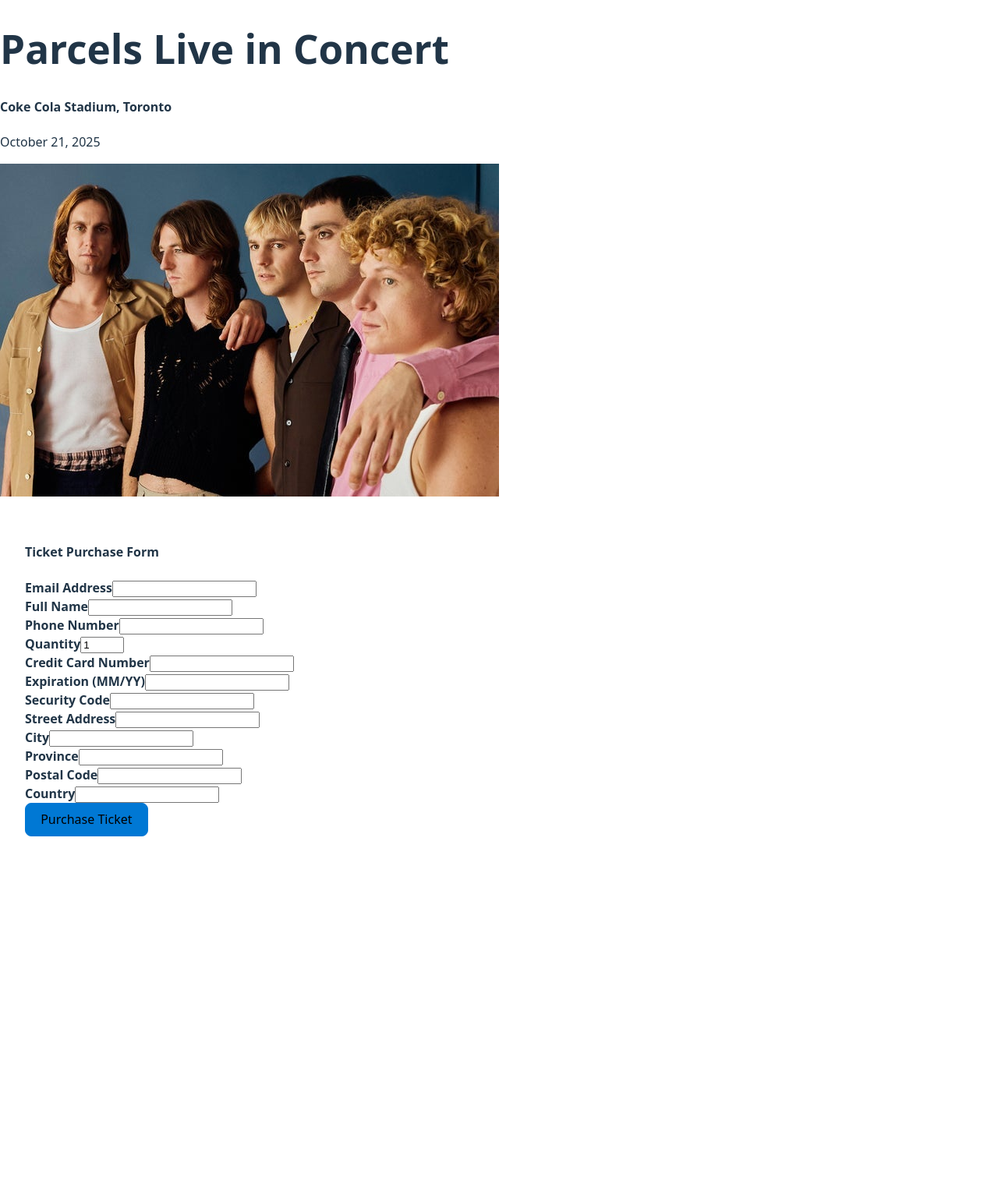
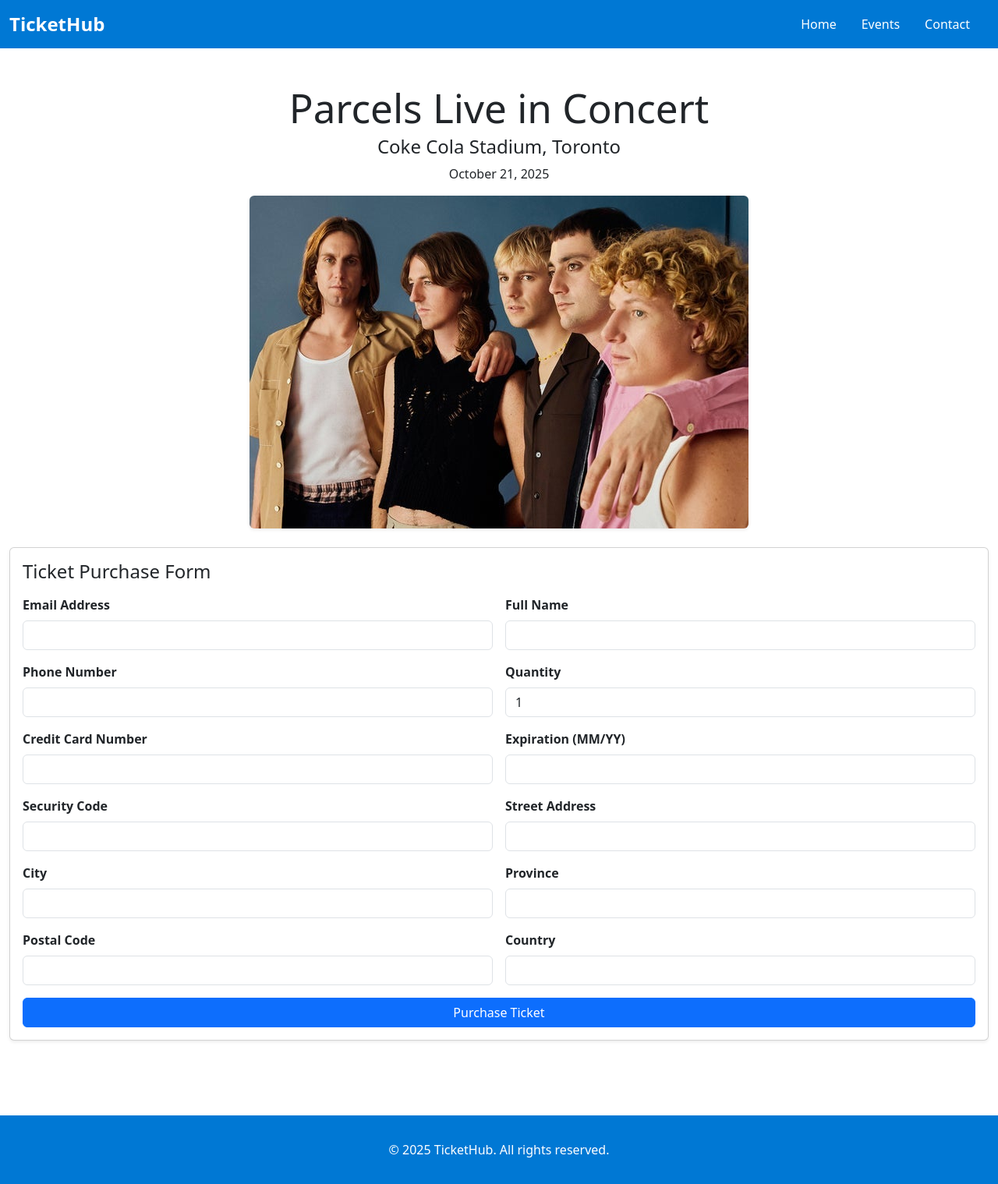
Before and after one commit to StepheninSchool/TicketHubWebApp, a React (Vite) app: page / in a window 1280 px wide. Shown: the whole page at 78% size. Before the commit the page ends 1105 px from the top, so only its background shows below. Built offline with nearby package versions, Linux system fonts and the light colour scheme.

Commit message:
feat: add Bootstrap for styling and enhance layout with navbar and footer

```diff
--- a/package.json
+++ b/package.json
@@ -11,6 +11,7 @@
   },
   "dependencies": {
     "@azure/storage-queue": "^12.26.0",
+    "bootstrap": "^5.3.5",
     "react": "^19.0.0",
     "react-dom": "^19.0.0"
   },
--- a/src/App.css
+++ b/src/App.css
@@ -1,31 +1,60 @@
-/* App.css */
-.container {
-  max-width: 800px;
-}
+/* Custom App Styles */
 
+/* Card customizations */
 .card {
   border: none;
 }
-
 .card-header {
-  background: #0078D4;
-  color: white;
+  background-color: #0078D4 !important;
+  color: #ffffff;
 }
-
 .card-body {
   padding: 2rem;
 }
 
+/* Form styles */
 .form-label {
   font-weight: bold;
 }
 
+/* Override Bootstrap btn-primary */
 .btn-primary {
   background-color: #0078D4;
   border-color: #0078D4;
 }
-
 .btn-primary:hover {
   background-color: #005a9e;
   border-color: #005a9e;
 }
+
+/* Navbar customizations */
+.navbar-custom {
+  background-color: #0078D4;
+  padding: 1rem;
+}
+.navbar-custom .navbar-brand {
+  font-weight: bold;
+  font-size: 1.5rem;
+  color: #ffffff !important;
+}
+.navbar-custom .nav-link {
+  color: #ffffff !important;
+  margin-right: 1rem;
+}
+
+/* Footer customizations */
+.custom-footer {
+  background-color: #0078D4;
+  color: #ffffff;
+  padding: 2rem 0;
+  text-align: center;
+}
+
+/* Ensure full width container for navbar and footer */
+.navbar-custom > .container,
+.custom-footer > .container {
+  max-width: 100%;
+  width: 100%;
+  padding-left: 1rem;
+  padding-right: 1rem;
+}
--- a/src/App.jsx
+++ b/src/App.jsx
@@ -53,7 +53,31 @@
   };
 
   return (
-    <div className="container py-5">
+    <>
+      <nav className="navbar navbar-expand-lg navbar-custom">
+        <div className="container-fluid">
+          <a className="navbar-brand" href="#">TicketHub</a>
+          <button className="navbar-toggler" type="button" data-bs-toggle="collapse"
+            data-bs-target="#navbarNav" aria-controls="navbarNav" aria-expanded="false" aria-label="Toggle navigation">
+            <span className="navbar-toggler-icon"></span>
+          </button>
+          <div className="collapse navbar-collapse" id="navbarNav">
+            <ul className="navbar-nav ms-auto">
+              <li className="nav-item">
+                <a className="nav-link" href="#">Home</a>
+              </li>
+              <li className="nav-item">
+                <a className="nav-link" href="#">Events</a>
+              </li>
+              <li className="nav-item">
+                <a className="nav-link" href="#">Contact</a>
+              </li>
+            </ul>
+          </div>
+        </div>
+      </nav>
+
+      <div className="container-fluid py-5">
         <div className="text-center mb-4">
           <h1>Parcels Live in Concert</h1>
           <h4>Coke Cola Stadium, Toronto</h4>
@@ -102,6 +126,13 @@
           </div>
         </div>
       </div>
+
+      <footer className="custom-footer mt-5">
+        <div className="container-fluid text-center">
+          <p className="mb-0">&copy; {new Date().getFullYear()} TicketHub. All rights reserved.</p>
+        </div>
+      </footer>
+    </>
   );
 }
 
--- a/src/main.jsx
+++ b/src/main.jsx
@@ -1,6 +1,11 @@
 import React from 'react';
 import ReactDOM from 'react-dom/client';
 import App from './App';
+
+// Import Bootstrap CSS and JS bundle (includes Popper)
+import 'bootstrap/dist/css/bootstrap.min.css';
+import 'bootstrap/dist/js/bootstrap.bundle.min.js';
+
 import './index.css';
 
 const container = document.getElementById('root');
```
Also changed, not shown: 1 other file (tests, documents, lock files or other folders). Lines whose indentation alone changed are shown as unchanged.
